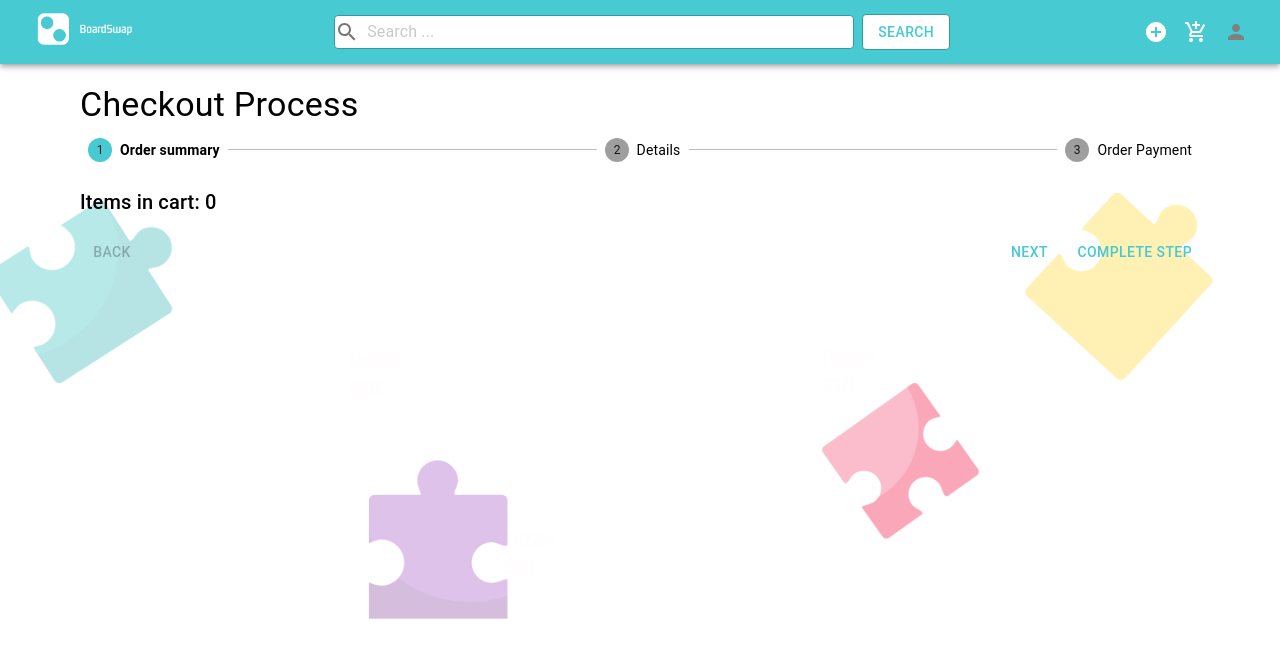
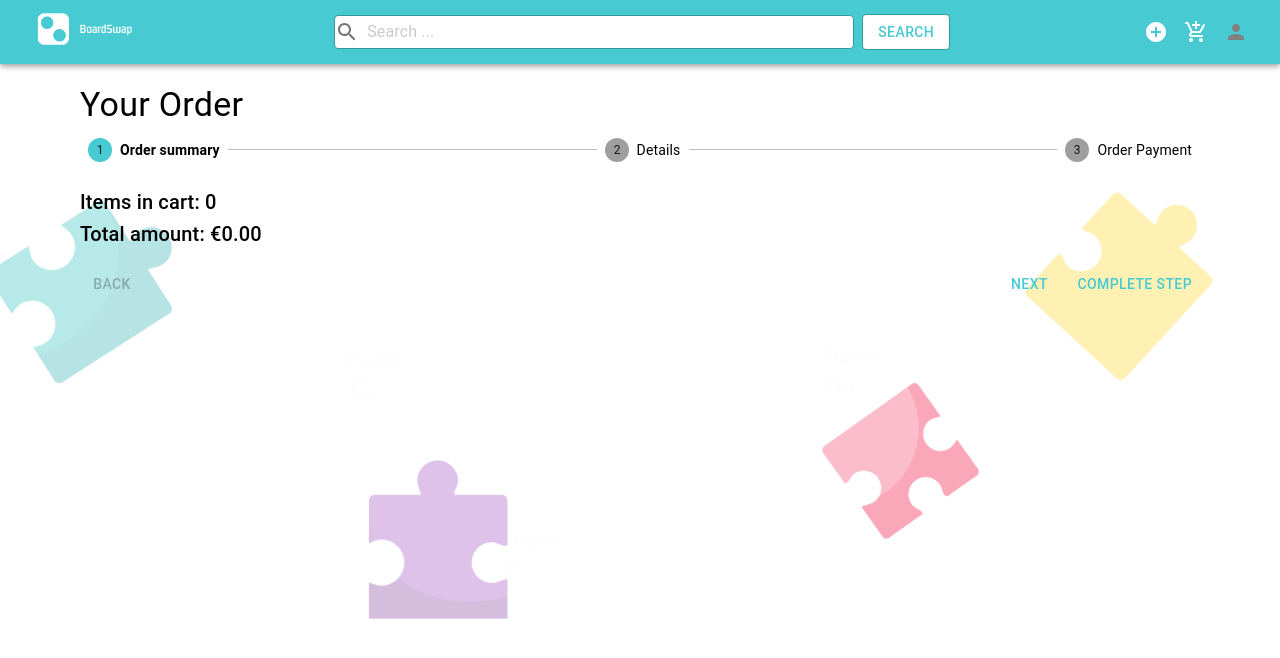
Before and after one commit to starshynova/BoardSwap, a React (Vite) app in the folder client/: page /order in a window 1280 px wide. Shown: the top 658 px of the page. Built offline with nearby package versions, Linux system fonts and the light colour scheme.

Commit message:
fix: make Shopping cart accessible from every page

```diff
--- a/client/src/App.jsx
+++ b/client/src/App.jsx
@@ -5,6 +5,7 @@ import UIProvider from "./context/UIProvider";
 import { SearchProvider } from "./context/SearchContext";
 import AuthProvider from "./context/AuthProvider";
 import AppRoutes from "./routes/AppRoutes";
+import Cart from "./components/Cart/Cart";
 
 const App = () => {
   return (
@@ -13,6 +14,7 @@ const App = () => {
         <UIProvider>
           <ThemeProvider theme={theme}>
             <Nav />
+            <Cart />
             <AppRoutes />
           </ThemeProvider>
         </UIProvider>
--- a/client/src/components/Cart/Cart.jsx
+++ b/client/src/components/Cart/Cart.jsx
@@ -1,13 +1,22 @@
 import { Box, Divider, Typography } from "@mui/material";
-import { useCallback, useMemo } from "react";
+import { useCallback, useEffect, useMemo } from "react";
 import { useUIContext } from "../../context/UIContext";
 import { DrawerCard } from "./CartUI.styles";
 import CartHeader from "./CartHeader";
 import CartItemComponent from "./CartItem";
 import CartSummary from "./CartSummary";
+import { useLocation } from "react-router-dom";
 
 const Cart = () => {
   const { cart, setCart, setShowCart, showCart } = useUIContext();
+
+  const location = useLocation();
+
+  useEffect(() => {
+    if (location.pathname === "/order") {
+      setShowCart(false);
+    }
+  }, [location, setShowCart]);
 
   const removeFromCart = useCallback(
     (id) => setCart((prevCart) => prevCart.filter((item) => item._id !== id)),
--- a/client/src/components/Nav.jsx
+++ b/client/src/components/Nav.jsx
@@ -64,7 +64,7 @@ const Nav = () => {
 
   const handleCartClick = useCallback(() => {
     setShowCart(true);
-  }, [setShowCart]);
+  }, []);
 
   return (
     <AppBar position="sticky" sx={{ width: "100%" }}>
@@ -84,7 +84,6 @@ const Nav = () => {
               <AddShoppingCartIcon sx={{ color: "white" }} />
             </Badge>
           </IconButton>
-
           {token ? (
             <>
               <IconButton
--- a/client/src/pages/Home/Home.jsx
+++ b/client/src/pages/Home/Home.jsx
@@ -2,7 +2,6 @@ import { useEffect, useState } from "react";
 import TEST_ID from "./Home.testid";
 import SortDropdown from "../../components/SortDropdown";
 import PropTypes from "prop-types";
-import Cart from "../../components/Cart/Cart";
 import { Box } from "@mui/material";
 import useFetch from "../../hooks/useFetch";
 import { useUIContext } from "../../context/UIContext";
@@ -66,8 +65,6 @@ const Home = () => {
               />
             </>
           </div>
-
-          <Cart />
         </div>
       </Box>
     </div>
--- a/client/src/pages/Order/Order.jsx
+++ b/client/src/pages/Order/Order.jsx
@@ -1,8 +1,6 @@
 import { Typography } from "@mui/material";
 import { useUIContext } from "../../context/UIContext";
-// import ProductCard from "../components/ProductCard";
-// import PaymentForm from "../components/PaymentForm/PaymentForm";
-// import HorizontalNonLinearStepper from "../components/Stepper";
+
 import OrderStepper from "./OrderStepper";
 
 export const Order = () => {
@@ -12,7 +10,7 @@ export const Order = () => {
     <div style={{ padding: "20px 80px" }}>
       <div>
         <Typography variant="h4" gutterBottom>
-          Checkout Process
+          Your Order
         </Typography>
         <OrderStepper cart={cart} toggleCartItem={toggleCartItem} />
       </div>
--- a/client/src/pages/Order/OrderStepper.jsx
+++ b/client/src/pages/Order/OrderStepper.jsx
@@ -4,7 +4,7 @@ import Step from "@mui/material/Step";
 import StepButton from "@mui/material/StepButton";
 import Button from "@mui/material/Button";
 import Typography from "@mui/material/Typography";
-import { Fragment, useState } from "react";
+import { Fragment, useMemo, useState } from "react";
 import Grid from "@mui/material/Grid";
 import PaymentForm from "../../components/PaymentForm/PaymentForm";
 import ProductCard from "../../components/ProductCard";
@@ -45,6 +45,9 @@ export default function OrderStepper({ cart, toggleCartItem }) {
     setActiveStep(0);
     setCompleted({});
   };
+  const totalAmount = useMemo(() => {
+    return cart.reduce((total, product) => total + product.price, 0).toFixed(2);
+  }, [cart]);
 
   return (
     <Box sx={{ width: "100%" }}>
@@ -84,6 +87,9 @@ export default function OrderStepper({ cart, toggleCartItem }) {
                 <Fragment>
                   <Typography variant="h6">
                     Items in cart: {cart.length}
+                  </Typography>
+                  <Typography variant="h6">
+                    Total amount: €{totalAmount}
                   </Typography>
                   <Grid container spacing={2}>
                     {cart.map((product) => (
```
